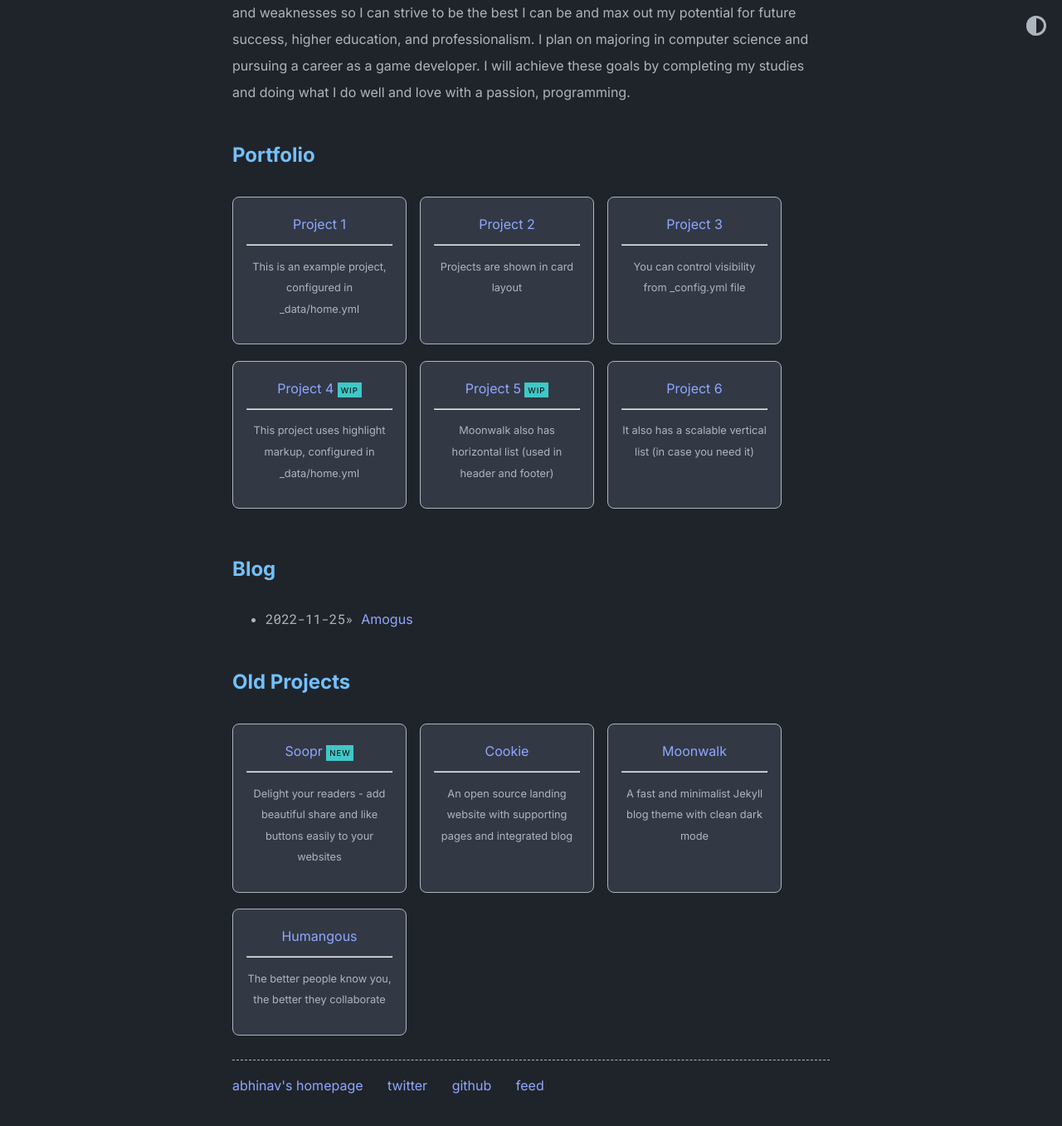
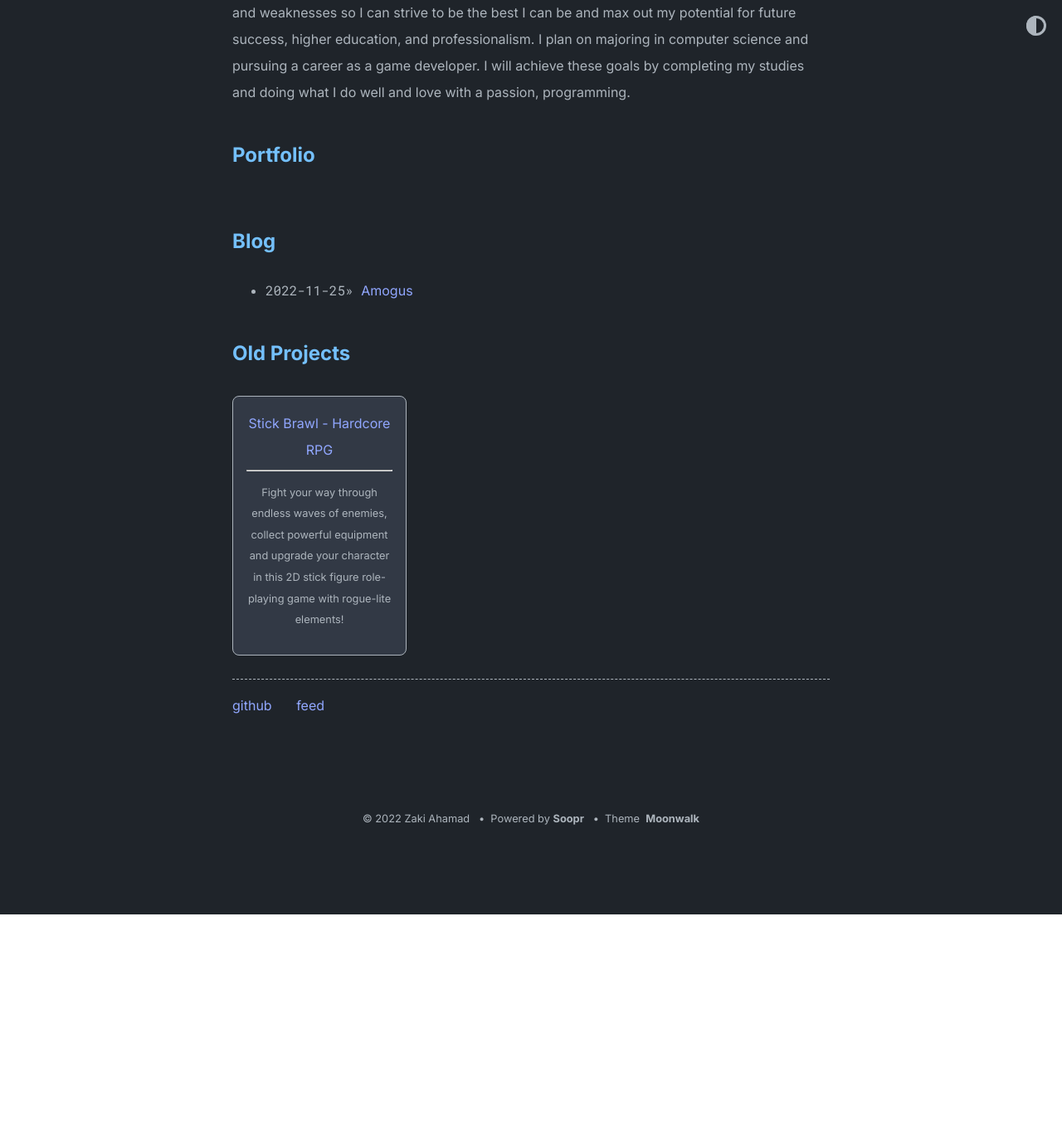
Before and after one commit to ZakiAhamad/zakiahamad.github.io, a Jekyll site: the page built from index.md, in a window 1280 px wide and 1400 px high, scrolled down 298 px. Shown: the top 1357 px of the window at 83% size. Built offline with Jekyll 4.4.1, drawn with Linux system fonts in a browser that asks for light colours.

Commit message:
Update home.yml

```diff
--- a/_data/home.yml
+++ b/_data/home.yml
@@ -6,94 +6,54 @@ navbar_entries:
     url: blog
 
   - title: website
-    url: https://www.abhinav.co
+    url: https://zakiahamad.github.io/
 
-project_entries:
-  - title: Project 1
-    url: overview-post
-    desc: This is an example project, configured in _data/home.yml
-
-  - title: Project 2
-    url: overview-post
-    desc: Projects are shown in card layout
-
-  - title: Project 3
-    url: overview-post
-    desc: You can control visibility from _config.yml file
-
-  - title: Project 4
-    url: overview-post
-    desc: This project uses highlight markup, configured in _data/home.yml
-    highlight: WIP
-
-  - title: Project 5
-    url: overview-post
-    desc: Moonwalk also has horizontal list (used in header and footer)
-    highlight: WIP
-
-  - title: Project 6
-    url: overview-post
-    desc: It also has a scalable vertical list (in case you need it)
+#project_entries:
+  - #title: Project 1
+    #url: overview-post
+    #desc: This is an example project, configured in _data/home.yml
 
 old_project_entries:
-  - title: Soopr
-    url: https://www.soopr.co
-    desc: Delight your readers - add beautiful share and like buttons easily to your websites
-    highlight: NEW
-
-  - title: Cookie
-    url: https://github.com/abhinavs/cookie
-    desc: An open source landing website with supporting pages and integrated blog
-
-  - title: Moonwalk
-    url: https://github.com/abhinavs/moonwalk
-    desc: A fast and minimalist Jekyll blog theme with clean dark mode
-
-  - title: Humangous
-    url: https://www.humangous.co
-    desc: The better people know you, the better they collaborate
+  - title: Stick Brawl - Hardcore RPG
+    url: https://play.google.com/store/apps/details?id=com.monkeyworkshop.StickBrawl&hl=en_US&gl=US
+    desc: Fight your way through endless waves of enemies, collect powerful equipment and upgrade your character in this 2D stick figure role-playing game with rogue-lite elements!
+    #highlight: NEW
 
 footer_entries:
-  - title: abhinav's homepage
-    url: https://www.abhinav.co
-
-  - title: twitter
-    url: https://twitter.com/abhinav
-
   - title: github
-    url: https://github.com/abhinavs
+    url: https://github.com/ZakiAhamad
 
   - title: feed
     url: feed.xml
 
-misc_entries:
-  - title: this is an example vertical list
-    url: false
+#misc_entries:
+  - #title: this is an example vertical list
+    #url: false
 
-  - title: you can show or hide using a boolean flag in _config.yml
-    url: false
+  - #title: you can show or hide using a boolean flag in _config.yml
+    #url: false
 
-  - title: and you can add data in _data/home.yml
-    url: false
+  - #title: and you can add data in _data/home.yml
+    #url: false
 
-  - title: Blog posts
-    post_list: true
-    url: false
+  - #title: Blog posts
+    #post_list: true
+    #url: false
 
-  - title: moonwalk on the Internet
-    url: false
-    entries:
-      - title: on Github
-        url: https://github.com/abhinavs/moonwalk
+  - #title: moonwalk on the Internet
+    #url: false
+    #entries:
+      - #title: on Github
+        #url: https://github.com/abhinavs/moonwalk
 
-      - title: originally built for abhinav's homepage
-        url: https://www.abhinav.co
+      - #title: originally built for abhinav's homepage
+        #url: https://www.abhinav.co
 
-      - title: this list is scalable and can be nested
-        url: false
-        entries:
-          - title: this is nested inside a nested list
-            url: false
+      - #title: this list is scalable and can be nested
+        #url: false
+        #entries:
+          - #title: this is nested inside a nested list
+            #url: false
 
-          - title: it is easy to use, see _data/home.yml to see how to configure it.
-            url: false
+          - #title: it is easy to use, see _data/home.yml to see how to configure it.
+            #url: false
```
